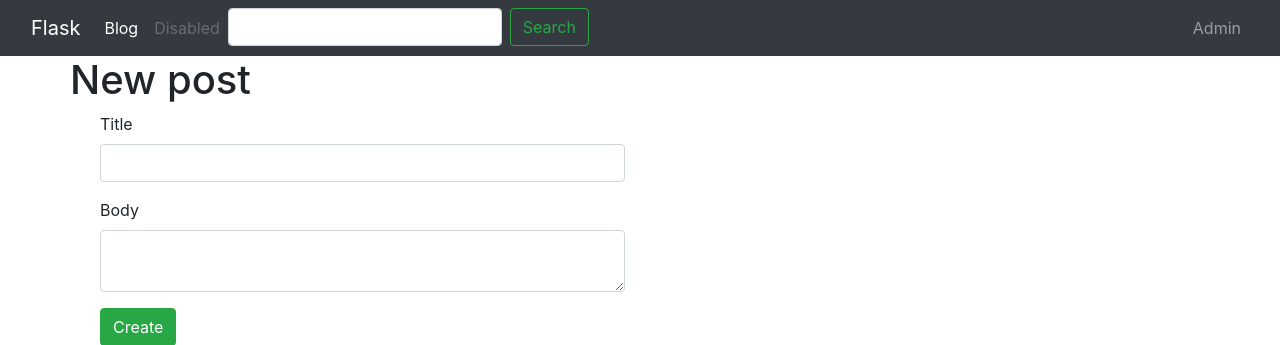
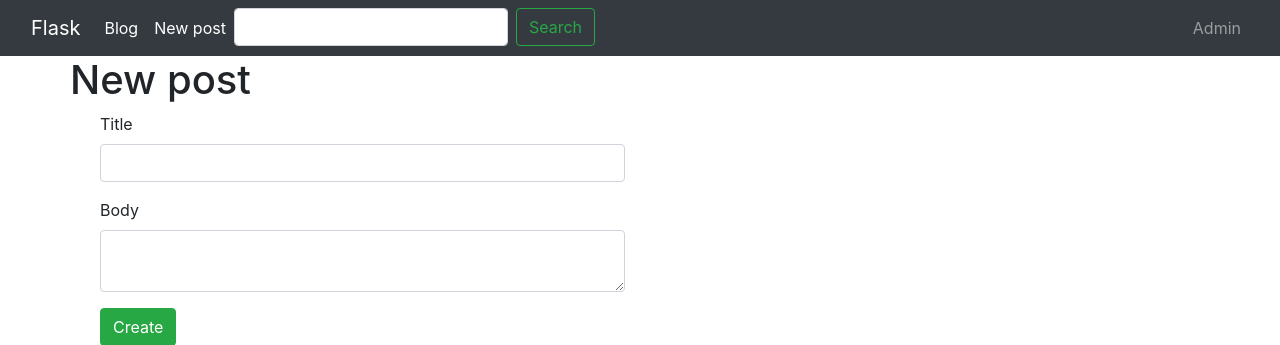
Before and after one commit to DmitriySmolin/blog-flask-v2, a Flask app: page /blog/create in a window 1280 px wide. Shown: the top 345 px of the page. Run offline with Flask 2, Linux system fonts and the light colour scheme; a user stored in the database is signed in; data comes from the database, SQL or seed files in the repository; parts of the project's set-up code (start-up, migrations or seed data) failed here and were passed over; some libraries are stand-ins or nearby versions.

Commit message:
feat: add link create post

```diff
--- a/templates/base.html
+++ b/templates/base.html
@@ -27,8 +27,8 @@
                                 class="sr-only">(current)</span></a>
                     </li>
 
-                    <li class="nav-item">
-                        <a class="nav-link disabled" href="#" tabindex="-1" aria-disabled="true">Disabled</a>
+                    <li class="nav-item active">
+                         <a class="nav-link" href="{{url_for('posts.create_post')}}">New post</a>
                     </li>
                     <li class="nav-item">
                         <form class="form-inline my-2 my-lg-0" method="GET">
@@ -41,7 +41,7 @@
 
                 <ul class="nav navbar-nav navbar-right">
                     <li class="nav-item">
-                        <!--<a class="nav-link" href="{{url_for('posts.create_post')}}">New post</a>-->
+
                         {% if current_user.has_role('admin') %}
                         <a class="nav-link" href="/admin">Admin</a>
                         {% endif %}
```
